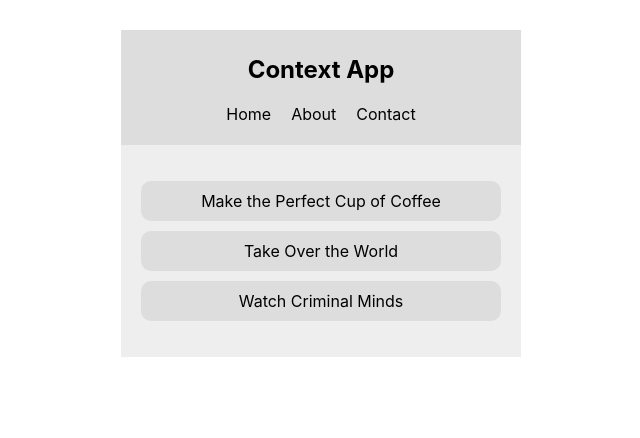
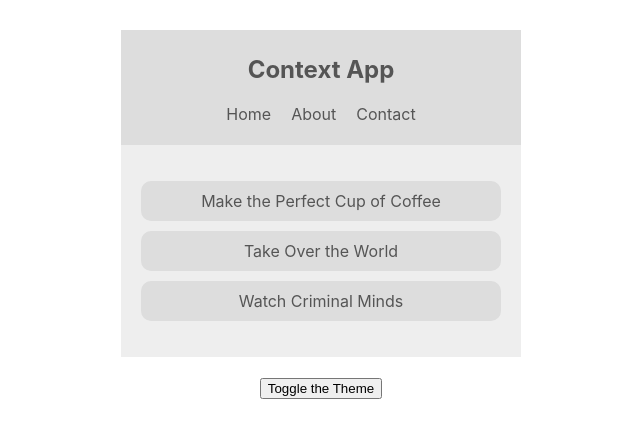
Before and after one commit to rylandgrounds/To-Do-List, a React (Create React App) app: page / in a window 1280 px wide. Shown: the top 438 px of the page, without its empty margins (319-959 px from the left). Built offline with nearby package versions, Linux system fonts and the light colour scheme.

Commit message:
added the ability to toggle the theme

```diff
--- a/src/App.js
+++ b/src/App.js
@@ -1,15 +1,20 @@
 import React from "react";
 import Navbar from "./components/Navbar";
+import ThemeToggle from "./components/ThemeToggle";
 import ToDoList from "./components/ToDoList";
+import AuthContextProvider from "./contexts/AuthContext";
 import ThemeContextProvider from "./contexts/ThemeContext";
 
 function App() {
   return (
     <div className="App">
-      <ThemeContextProvider>
-      <Navbar />
-      <ToDoList />
-      </ThemeContextProvider>
+      <AuthContextProvider>
+        <ThemeContextProvider>
+          <Navbar />
+          <ToDoList />
+          <ThemeToggle />
+        </ThemeContextProvider>
+      </AuthContextProvider>
     </div>
   );
 }
--- /dev/null
+++ b/src/components/ThemeToggle.js
@@ -0,0 +1,14 @@
+import React, {Component} from 'react';
+import { ThemeContext } from '../contexts/ThemeContext';
+
+class ThemeToggle extends Component {
+    static contextType = ThemeContext
+    render() {
+        const {toggleTheme} = this.context
+        return (
+            <button onClick={toggleTheme}>Toggle the Theme</button>
+          );
+    }
+}
+
+export default ThemeToggle;
--- /dev/null
+++ b/src/contexts/AuthContext.js
@@ -0,0 +1,20 @@
+import React, { Component, createContext } from 'react';
+
+export const AuthContext = createContext();
+
+
+class AuthContextProvider extends Component {
+    state = { isAuthenticated: false }
+    toggleAuth = () => {
+        this.setState({isAuthenticated: !this.state.isAuthenticated})
+    }
+    render() {
+        return (
+            <AuthContext.Provider value={{...this.state, toggleAuth: this.toggleAuth}}>
+                {this.props.children}
+            </AuthContext.Provider>
+          );
+    }
+}
+
+export default AuthContextProvider;
--- a/src/contexts/ThemeContext.js
+++ b/src/contexts/ThemeContext.js
@@ -1,16 +1,19 @@
-import React, {createContext, Component} from 'react';
+import React, { createContext, Component } from "react";
 
 export const ThemeContext = createContext();
 
 class ThemeContextProvider extends Component {
     state = {
         isLightTheme: true,
-        light: {syntax: '555', ui: '#ddd', bg: '#eee'},
-        dark: {syntax: '#ddd', ui: '#333', bg: '#555'}
+        light: { syntax: '#555', ui: '#ddd', bg: '#eee' },
+        dark: { syntax: '#ddd', ui: '#333', bg: '#555'}
+      }
+      toggleTheme= () => {
+        this.setState({ isLightTheme: !this.state.isLightTheme });
       }
   render() {
     return (
-            <ThemeContext.Provider value={{...this.state}}>
+      <ThemeContext.Provider value={{ ...this.state, toggleTheme: this.toggleTheme }}>
         {this.props.children}
       </ThemeContext.Provider>
     );
```
Also changed, not shown: 1 other file (tests, documents, lock files or other folders). Lines whose indentation alone changed are shown as unchanged.
